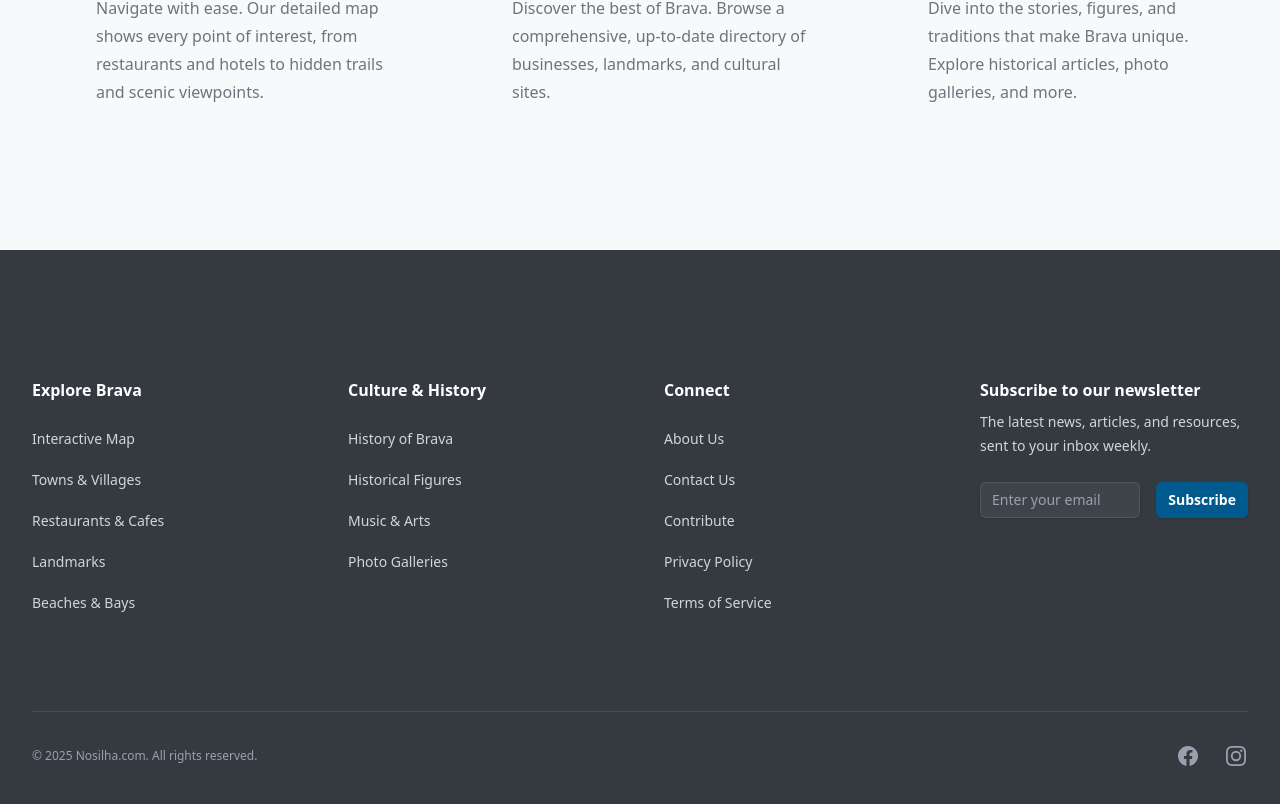
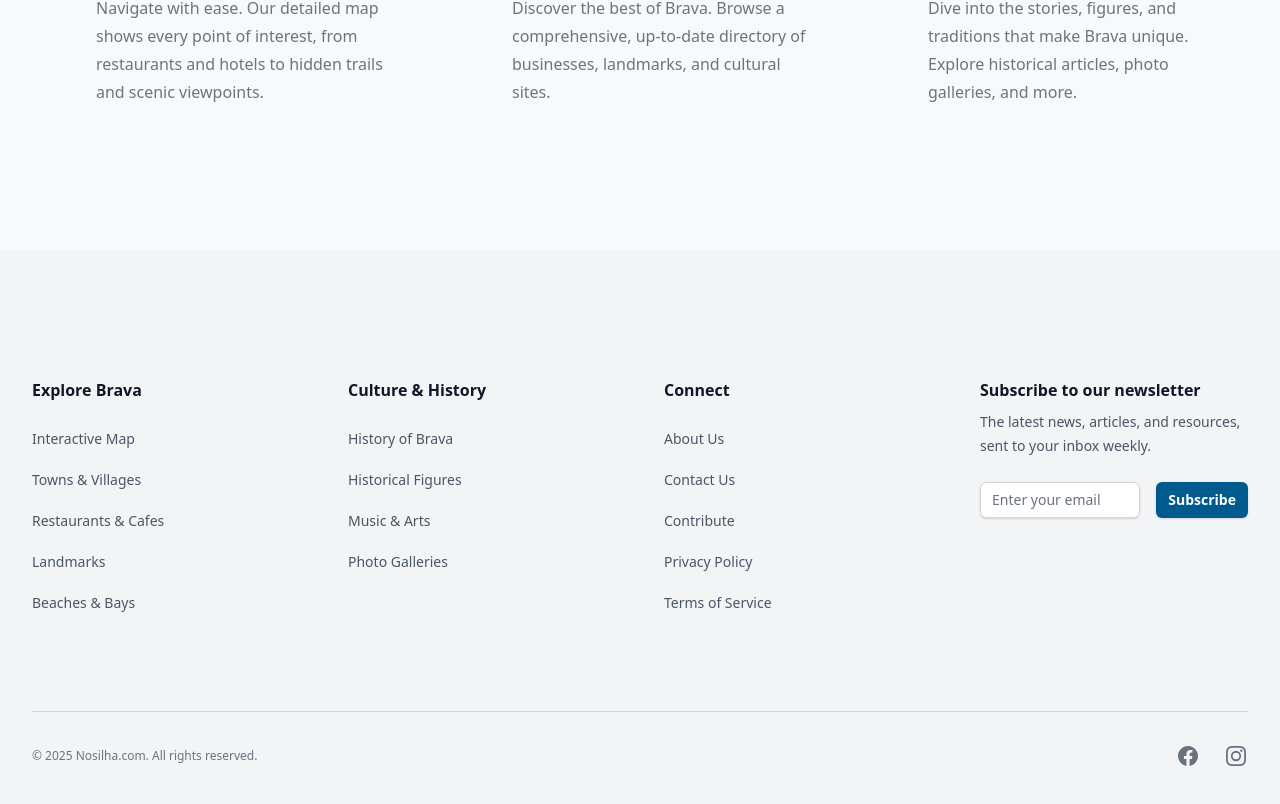
Before and after one commit to deznode/nosilha, a Next.js app in the folder frontend/: page / in a window 1280 px wide. Shown: the part 1870-2674 px from the top of the page. Built offline with nearby package versions, Linux system fonts and the light colour scheme; no server answers.

Commit message:
feat: enhance UI components with dark mode support and improved styling

```diff
--- a/frontend/src/app/(main)/directory/[category]/page.tsx
+++ b/frontend/src/app/(main)/directory/[category]/page.tsx
@@ -36,7 +36,7 @@
   const pageTitle = formatCategoryTitle(category);
 
   return (
-    <div className="bg-off-white font-sans">
+    <div className="bg-off-white dark:bg-gray-900 font-sans">
       <div className="mx-auto max-w-screen-xl px-4 py-16 sm:px-6 lg:px-8">
         <PageHeader
           title={pageTitle}
@@ -53,10 +53,10 @@
         ) : (
           // If no entries are found, display a helpful message
           <div className="mt-16 text-center">
-            <p className="text-xl text-volcanic-gray">
+            <p className="text-xl text-volcanic-gray dark:text-gray-300">
               No listings found in the "{pageTitle}" category.
             </p>
-            <p className="mt-2 text-base text-volcanic-gray">
+            <p className="mt-2 text-base text-volcanic-gray dark:text-gray-400">
               Please try another category or check back later.
             </p>
             <Link
--- a/frontend/src/components/ui/directory-card.tsx
+++ b/frontend/src/components/ui/directory-card.tsx
@@ -34,8 +34,8 @@
               className="object-cover"
             />
           ) : (
-            <div className="flex h-full w-full items-center justify-center bg-gray-200">
-              <span className="text-gray-500">No image available</span>
+            <div className="flex h-full w-full items-center justify-center bg-gray-200 dark:bg-gray-700">
+              <span className="text-gray-500 dark:text-gray-400">No image available</span>
             </div>
           )}
         </div>
@@ -43,10 +43,10 @@
         {/* Content Section */}
         <div className="flex flex-1 flex-col p-4">
           <div className="flex-1">
-            <p className="text-sm text-volcanic-gray">
+            <p className="text-sm text-volcanic-gray dark:text-gray-400">
               {entry.category} &middot; {entry.town}
             </p>
-            <h3 className="mt-1 font-semibold text-lg text-volcanic-gray-dark">
+            <h3 className="mt-1 font-semibold text-lg text-volcanic-gray-dark dark:text-white">
               {entry.name}
             </h3>
           </div>
@@ -54,7 +54,7 @@
           {/* Rating Section */}
           <div className="mt-3 flex items-center gap-2">
             <StarRating rating={entry.rating} />
-            <p className="text-sm text-volcanic-gray">
+            <p className="text-sm text-volcanic-gray dark:text-gray-400">
               ({entry.reviewCount} reviews)
             </p>
           </div>
--- a/frontend/src/components/ui/footer.tsx
+++ b/frontend/src/components/ui/footer.tsx
@@ -55,7 +55,7 @@
 export function Footer() {
   return (
     <footer
-      className="bg-volcanic-gray-dark text-gray-300"
+      className="bg-gray-100 dark:bg-volcanic-gray-dark text-gray-600 dark:text-gray-300"
       aria-labelledby="footer-heading"
     >
       <h2 id="footer-heading" className="sr-only">
@@ -65,7 +65,7 @@
         <div className="grid grid-cols-1 gap-12 md:grid-cols-2 lg:grid-cols-4">
           {/* Column 1: Explore Brava */}
           <div>
-            <h3 className="text-base font-semibold leading-6 text-white">
+            <h3 className="text-base font-semibold leading-6 text-gray-900 dark:text-white">
               Explore Brava
             </h3>
             <ul role="list" className="mt-6 space-y-4">
@@ -73,7 +73,7 @@
                 <li key={item.name}>
                   <Link
                     href={item.href}
-                    className="text-sm leading-6 hover:text-white"
+                    className="text-sm leading-6 hover:text-gray-900 dark:hover:text-white"
                   >
                     {item.name}
                   </Link>
@@ -84,7 +84,7 @@
 
           {/* Column 2: Culture & History */}
           <div>
-            <h3 className="text-base font-semibold leading-6 text-white">
+            <h3 className="text-base font-semibold leading-6 text-gray-900 dark:text-white">
               Culture & History
             </h3>
             <ul role="list" className="mt-6 space-y-4">
@@ -92,7 +92,7 @@
                 <li key={item.name}>
                   <Link
                     href={item.href}
-                    className="text-sm leading-6 hover:text-white"
+                    className="text-sm leading-6 hover:text-gray-900 dark:hover:text-white"
                   >
                     {item.name}
                   </Link>
@@ -103,7 +103,7 @@
 
           {/* Column 3: Connect */}
           <div>
-            <h3 className="text-base font-semibold leading-6 text-white">
+            <h3 className="text-base font-semibold leading-6 text-gray-900 dark:text-white">
               Connect
             </h3>
             <ul role="list" className="mt-6 space-y-4">
@@ -111,7 +111,7 @@
                 <li key={item.name}>
                   <Link
                     href={item.href}
-                    className="text-sm leading-6 hover:text-white"
+                    className="text-sm leading-6 hover:text-gray-900 dark:hover:text-white"
                   >
                     {item.name}
                   </Link>
@@ -122,7 +122,7 @@
 
           {/* Column 4: Newsletter */}
           <div className="mt-10 lg:mt-0">
-            <h3 className="text-base font-semibold leading-6 text-white">
+            <h3 className="text-base font-semibold leading-6 text-gray-900 dark:text-white">
               Subscribe to our newsletter
             </h3>
             <p className="mt-2 text-sm leading-6">
@@ -140,7 +140,7 @@
                 required
                 placeholder="Enter your email"
                 autoComplete="email"
-                className="w-full min-w-0 appearance-none rounded-md border-0 bg-white/5 px-3 py-1.5 text-base text-white shadow-sm ring-1 ring-inset ring-white/10 placeholder:text-gray-400 focus:ring-2 focus:ring-inset focus:ring-ocean-blue sm:w-64 sm:text-sm sm:leading-6 xl:w-full"
+                className="w-full min-w-0 appearance-none rounded-md border-0 bg-white dark:bg-white/5 px-3 py-1.5 text-base text-gray-900 dark:text-white shadow-sm ring-1 ring-inset ring-gray-300 dark:ring-white/10 placeholder:text-gray-500 dark:placeholder:text-gray-400 focus:ring-2 focus:ring-inset focus:ring-ocean-blue sm:w-64 sm:text-sm sm:leading-6 xl:w-full"
               />
               <div className="mt-4 sm:mt-0 sm:ml-4 sm:shrink-0">
                 <button
@@ -155,20 +155,20 @@
         </div>
 
         {/* Bottom Bar */}
-        <div className="mt-16 border-t border-white/10 pt-8 sm:mt-20 md:flex md:items-center md:justify-between lg:mt-24">
+        <div className="mt-16 border-t border-gray-300 dark:border-white/10 pt-8 sm:mt-20 md:flex md:items-center md:justify-between lg:mt-24">
           <div className="flex space-x-6 md:order-2">
             {navigation.social.map((item) => (
               <a
                 key={item.name}
                 href={item.href}
-                className="text-gray-400 hover:text-gray-300"
+                className="text-gray-500 dark:text-gray-400 hover:text-gray-700 dark:hover:text-gray-300"
               >
                 <span className="sr-only">{item.name}</span>
                 <item.icon className="h-6 w-6" aria-hidden="true" />
               </a>
             ))}
           </div>
-          <p className="mt-8 text-xs leading-5 text-gray-400 md:order-1 md:mt-0">
+          <p className="mt-8 text-xs leading-5 text-gray-500 dark:text-gray-400 md:order-1 md:mt-0">
             &copy; {new Date().getFullYear()} Nosilha.com. All rights reserved.
           </p>
         </div>
--- a/frontend/src/components/ui/page-header.tsx
+++ b/frontend/src/components/ui/page-header.tsx
@@ -15,11 +15,11 @@
 export function PageHeader({ title, subtitle }: PageHeaderProps) {
   return (
     <div className="text-center">
-      <h1 className="font-serif text-4xl font-bold tracking-tight text-volcanic-gray-dark sm:text-5xl">
+      <h1 className="font-serif text-4xl font-bold tracking-tight text-volcanic-gray-dark dark:text-white sm:text-5xl">
         {title}
       </h1>
       {subtitle && (
-        <p className="mx-auto mt-4 max-w-3xl font-sans text-lg text-volcanic-gray">
+        <p className="mx-auto mt-4 max-w-3xl font-sans text-lg text-volcanic-gray dark:text-gray-300">
           {subtitle}
         </p>
       )}
--- a/frontend/src/components/ui/start-rating.tsx
+++ b/frontend/src/components/ui/start-rating.tsx
@@ -7,7 +7,7 @@
         <StarIcon
           key={i}
           className={`h-5 w-5 ${
-            (rating ?? 0) > i ? "text-sunny-yellow" : "text-gray-300"
+            (rating ?? 0) > i ? "text-sunny-yellow" : "text-gray-300 dark:text-gray-600"
           }`}
         />
       ))}
```
Also changed, not shown: frontend/src/app/(main)/page.tsx (+8 -8 lines), frontend/src/components/ui/header.tsx (+9 -9 lines).
